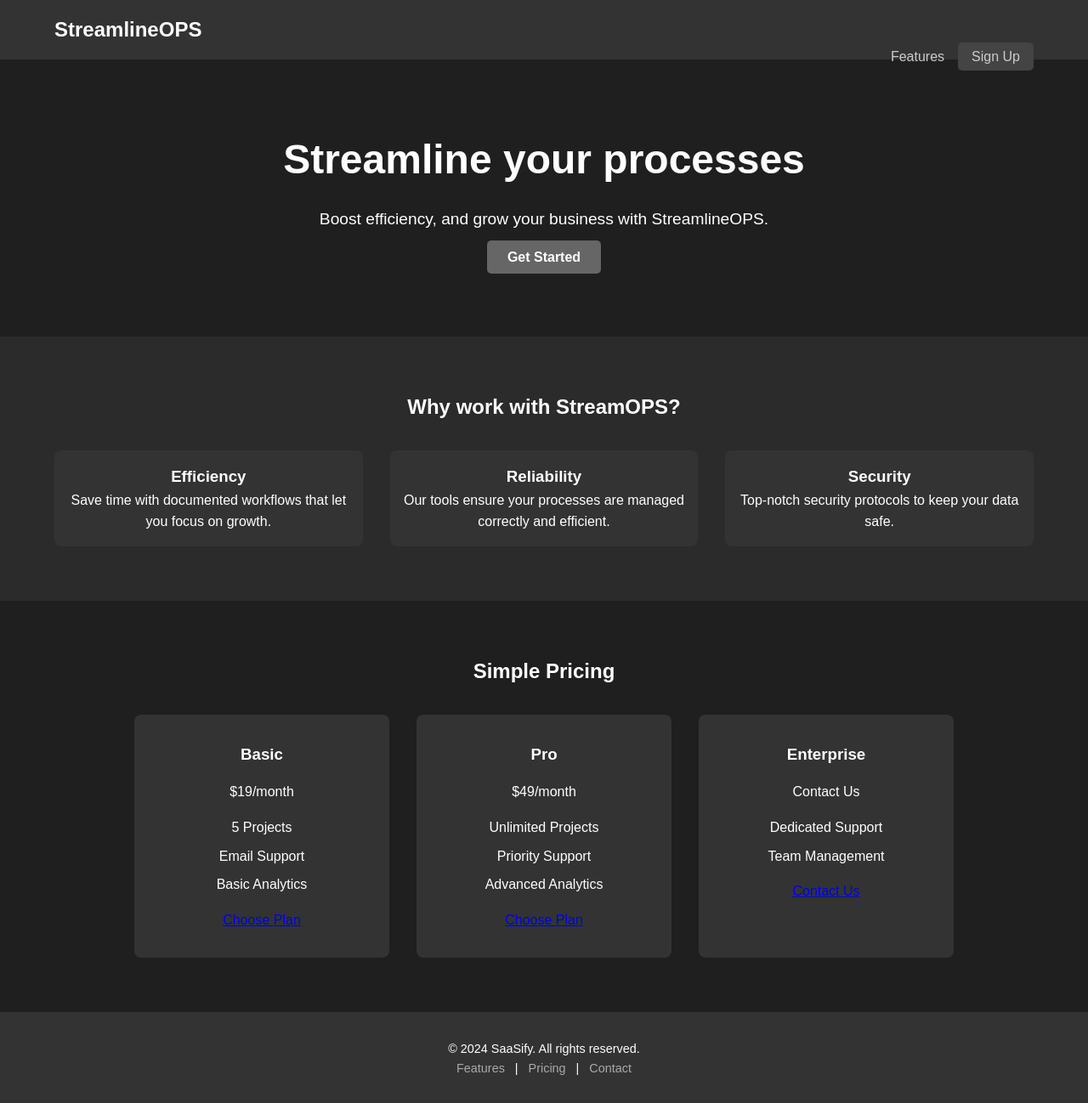
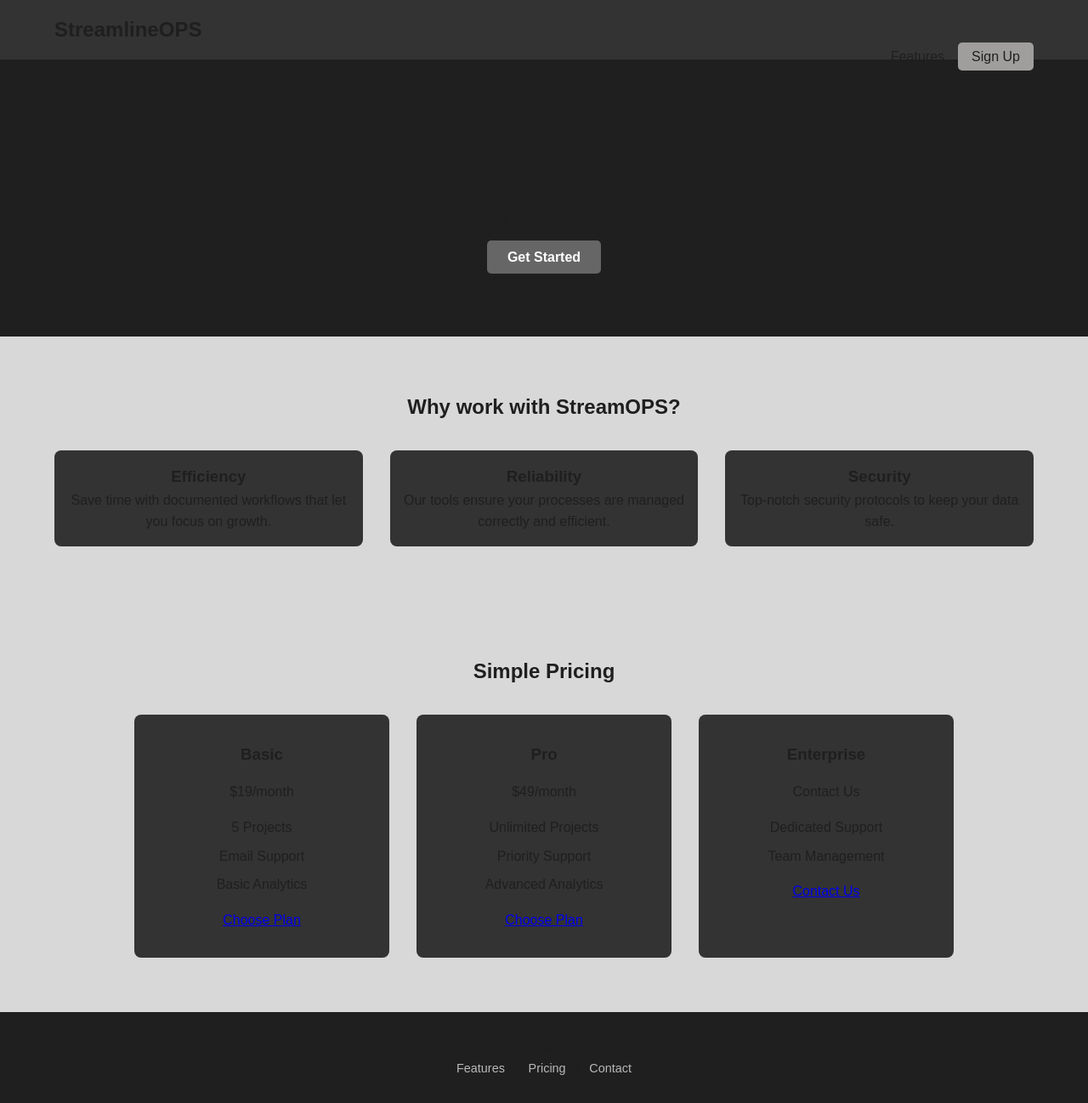
Before and after one commit to juansp2424/StreamlineOPS, a plain HTML site: page index.html in a window 1280 px wide. Shown: the whole page at 85% size. Drawn offline with Linux system fonts and the light colour scheme.

Commit message:
Update styles.css

```diff
--- a/styles.css
+++ b/styles.css
@@ -7,8 +7,8 @@
 }
 
 body {
-    background-color: #1f1f1f;
-    color: #fff;
+    background-color: #d7d7d7d7;
+    color: #1f1f1f;
     line-height: 1.6;
 }
 
@@ -30,7 +30,7 @@ body {
 .header .logo {
     font-size: 1.5rem;
     font-weight: bold;
-    color: #fff;
+    color: #1f1f1f;
 }
 
 .header nav {
@@ -44,20 +44,20 @@ body {
 }
 
 .header .nav-links a {
-    color: #ccc;
+    color: #1f1f1f;
     text-decoration: none;
     transition: color 0.3s;
 }
 
 .header .nav-links a:hover {
-    color: #fff;
+    color: #1f1f1f;
 }
 
 .header .btn {
-    background: #444;
+    background: #a09d9d;
     padding: 0.5rem 1rem;
     border: none;
-    color: #fff;
+    color: #1f1f1f;
     cursor: pointer;
     border-radius: 5px;
     text-decoration: none;
@@ -100,7 +100,7 @@ body {
 
 /* Features Section */
 .features {
-    background: #2b2b2b;
+    background: #d7d7d7d7;
     padding: 4rem 0;
     text-align: center;
 }
@@ -123,7 +123,7 @@ body {
 
 /* Pricing Section */
 .pricing {
-    background: #1f1f1f;
+    background: #d7d7d7d7;
     text-align: center;
     padding: 4rem 0;
 }
@@ -162,14 +162,14 @@ body {
 
 /* Footer */
 .footer {
-    background: #333;
+    background: #1f1f1f;
     padding: 2rem 0;
     text-align: center;
     font-size: 0.9rem;
 }
 
 .footer a {
-    color: #aaa;
+    color: #d7d7d7d7;
     text-decoration: none;
     margin: 0 0.5rem;
 }
```
